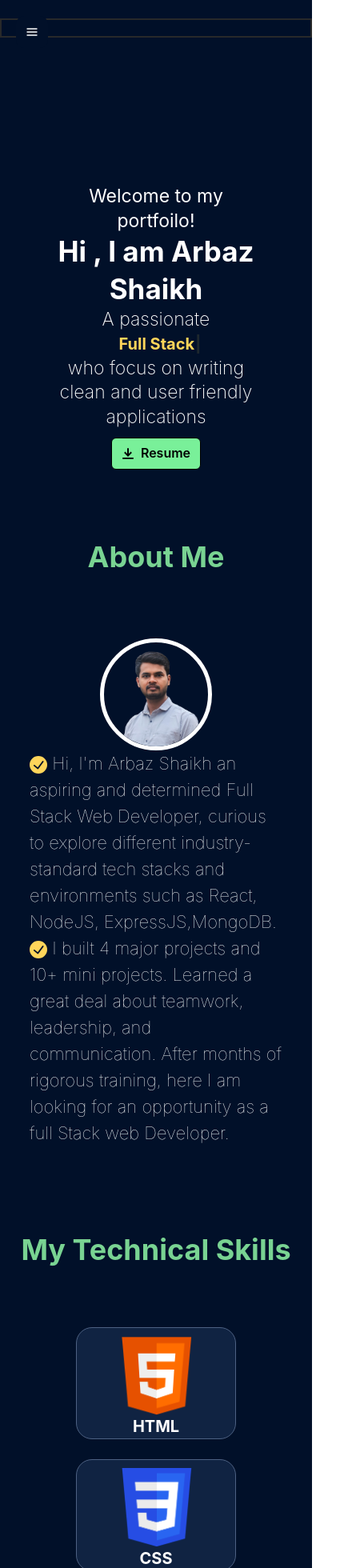
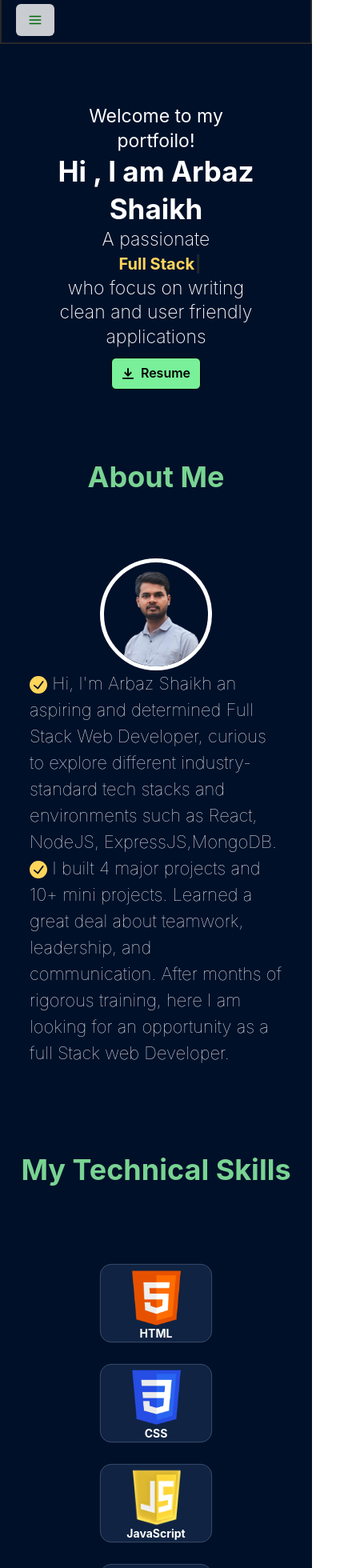
Before and after one commit to Arbaz221297/Arbaz221297.github.io, a React (Create React App) app: page / in a window 390 px wide. Shown: the top 1960 px of the page at 80% size, 450 px wide, since content can reach past the window. Built offline with nearby package versions, Linux system fonts and the light colour scheme; grey boxes are pictures that could not be loaded.

Commit message:
responsive

```diff
--- a/src/component/Homepage.jsx
+++ b/src/component/Homepage.jsx
@@ -32,7 +32,7 @@ const Homepage=()=>{
     <Box  id="home" padding="20px" bgColor="#011029">
 
 
-   <Box color="white" width="100%" marginTop="150px"> <Flex padding="20px">
+   <Box className="homecomp" color="white" width="100%" > <Flex padding="20px">
 
     <Box width="80%" margin="auto"  >
     <Heading fontSize='23px' fontWeight="400">Welcome to my portfoilo! </Heading>
--- a/src/component/github.js
+++ b/src/component/github.js
@@ -26,7 +26,7 @@ const Githubcal =()=>{
         blockRadius={10}
         margin="30px"
       //  className="github-calendar"
-        fontSize={20}
+        // fontSize={20}
         style={{margin :"auto",color:"gray", width:"100%"}}
       />
       </Box >
--- a/src/component/home.css
+++ b/src/component/home.css
@@ -1,6 +1,11 @@
+.homecomp{
+    margin-top: 150px;
+}
 
-
-@media (max-width: 700px) {
+@media (max-width: 420px) {
+    .homecomp{
+        margin-top: 50px;
+    }
     .codingimg{
         display: none;
     }
--- a/src/component/navbar.jsx
+++ b/src/component/navbar.jsx
@@ -43,10 +43,10 @@ const Navbar =({homeref,aboutRef,skillsRef,projectsref,contactRef})=>{
 
 
     return <>
-    <Box  id="nav-menu" padding="20px" bgColor="#011029">
+    <Box  id="nav-menu"  padding="20px" bgColor="#011029">
     <Center>
         <Spacer/>
-        <Box position="fixed"  className="bxn"  width ="100%" opacity="0.90"  bgColor="#011029"  paddingRight="30px" paddingTop="10px" paddingBottom="10px" marginTop="30px" border="2px solid #2d2d2b" >
+        <Box position="fixed" zIndex="2" height="70px"className="bxn"  width ="100%" opacity="0.90"  bgColor="#011029"  paddingRight="30px" paddingTop="10px" paddingBottom="10px" border="2px solid #2d2d2b" >
     <Flex className="flexbx" >
 
     <Box   >
@@ -54,7 +54,7 @@ const Navbar =({homeref,aboutRef,skillsRef,projectsref,contactRef})=>{
     </Box>
     <Spacer/>
 
-    <ButtonGroup className="btngrp" display={["none", "none", "none", "flex", "flex"]}  >
+    <ButtonGroup marginTop="10px" className="btngrp" display={["none", "none", "none", "flex", "flex"]}  >
       <Button size='lg' className="nav-link home"_hover={{bgColor:"#0e2d2a"}} colorScheme='whiteAlpha' color="#79d392" variant="ghost"  onClick={() => scrollToComponent(homeref)}>Home</Button>
      <Button size='lg' className="nav-link about" _hover={{bgColor:"#0e2d2a"}} colorScheme="teal" color="#79d392"  variant="ghost" onClick={() => scrollToComponent(aboutRef)} >About Me</Button>
      <Button size='lg'className="nav-link skills" _hover={{bgColor:"#0e2d2a"}} colorScheme="teal" color="#79d392" variant="ghost"  onClick={() => scrollToComponent(skillsRef)}>Skills</Button>
@@ -74,25 +74,39 @@ const Navbar =({homeref,aboutRef,skillsRef,projectsref,contactRef})=>{
 
 
 
-   <Box bgColor="#011029" position="fixed" borderRadius={"10px"}>
-        <IconButton
+   <Box  zIndex="2" opacity="0.99" bgColor="#011029" position="fixed" borderRadius={"10px"}>
+        <Flex>
+        <Box>
+          <IconButton
           float="left"
           variant="solid"
           colorScheme="white"
-          color="white"
+          color="green"
           border={"none"}
+        bgColor="white"
           {...buttonProps}
           display={["flex", "flex", "flex", "none", "none"]}
+          marginTop="-15px"
+          size="lg"
+          height="40px"
+          // width="50px"
+          opacity="0.8"
+
 
         >
-          <HamburgerIcon />
+          <HamburgerIcon zIndex="2" />
         </IconButton>
+
+
+        </Box>
+
+        </Flex>
         <VStack
           marginTop="40px"
           {...disclosureProps}
-          bg="brand_secondary"
+          // bg="brand_secondary"
           fontSize={"1.5rem"}
-          // w={"100px"}
+          // w={"300px"}
           padding="5px"
           textAlign={"center"}
           borderRadius="10px"
--- a/src/component/projects.css
+++ b/src/component/projects.css
@@ -14,6 +14,7 @@
     flex-wrap: wrap;
     gap: 100px 50px;
     padding: 90px 30px;
+    z-index: 1;
 }
 
 .container .project-card{
@@ -21,8 +22,8 @@
     display: flex;
     justify-content: center;
     align-items: flex-start;
-    width :450px;
-    height: 450px;
+    width :400px;
+    height: 540px;
     background: #fff;
     border-radius: 20px;
     box-shadow:  0 35px 80px rgba(0,0,0,0.15);
@@ -30,7 +31,7 @@
 }
 
 .container .project-card:hover{
-    height:400px;
+    height:450px;
 }
 
 .container .project-card .imgBx{
@@ -63,7 +64,7 @@
 .container .project-card .content{
     position:absolute;
     top:210px;
-    height: 200px;
+    height: 350px;
     overflow: hidden;
     padding: 0 50px;
     transition: 0.5s;
@@ -71,12 +72,16 @@
 
 .container .project-card:hover .content{
     top:80px;
-    height:300px;
+    height:350px;
 
 }
 
 
 
 @media screen and (max-width: 480px) {
+    .container {
+        margin-top: -150px;
+       scale: 0.8;
+    }
 
   }
--- a/src/component/projects.jsx
+++ b/src/component/projects.jsx
@@ -11,9 +11,9 @@ const Projects =()=>{
     <Box id="projects"  bgColor="#011029" >
     <br />
 
-     <Heading size='2xl' marginTop="60px" color="#79d392">Projects</Heading>
+     <Heading size='2xl' marginTop="60px" marginBottom="50px" color="#79d392">Projects</Heading>
      <Flex flexWrap="wrap" className="body1">
-   <Box className="container" >
+   <Box  className="container" >
       <Box className="project-card">
         <Box className="imgBx">
         <Image src={expressClone}/>
--- a/src/component/skills.css
+++ b/src/component/skills.css
@@ -2,20 +2,23 @@
 
     padding:15px;
      gap:5px;
-     width:90%
+     width:70%
+
+}
+.skills-card{
+    margin-bottom: 20px
 
 }
 
 
 @media screen and (max-width: 480px) {
     .skills-card{
-        /* scale: 0.7; */
-        gap:10px;
+        scale: 0.7;
+        gap:-10px;
     }
-    .flexBox1{
-        /* padding: 1px; */
 
-        width:100%
+    .skills-card{
+        margin-bottom: -20px
 
     }
 
--- a/src/component/skills.jsx
+++ b/src/component/skills.jsx
@@ -48,7 +48,7 @@ const Skills =()=>{
     <br />
     <Heading size='2xl' marginTop="60px" color="#79d392">My Technical Skills</Heading>
    <Center>
-      <Box marginTop="60px" width="90%" alignSelf="center" >
+      <Box marginTop="60px" width="90%"  >
         <Center>
     <Flex className="flexBox1" justify="space-around"  flexWrap="wrap" borderTopLeftRadius="50"  borderBottomRightRadius="50" >
 
@@ -56,7 +56,7 @@ const Skills =()=>{
     {store.map((ele)=>(
 
 
-<Box  className="skills-card" border="1px solid #4d6182" w='200px' h="140" _hover={{ marginTop:"-10px",boxShadow:" rgba(255, 255, 255, 0.09) 0px 30px 20px, rgba(255, 255, 255, 0.09) 0px -12px 20px, rgba(255, 255, 255, 0.09) 0px 4px 6px, rgba(0, 0, 0, 0.17) 0px 12px 13px, rgba(255, 255, 255, 0.09) 0px -3px 5px;" , transition:"0.05s" ,bgColor:"#1d2d47", scale:0.55}}  bgColor="#102342"  borderRadius="20" marginBottom="20px" >
+<Box  className="skills-card" border="1px solid #4d6182" w='200px' h="140" _hover={{ marginTop:"-10px",boxShadow:" rgba(255, 255, 255, 0.09) 0px 30px 20px, rgba(255, 255, 255, 0.09) 0px -12px 20px, rgba(255, 255, 255, 0.09) 0px 4px 6px, rgba(0, 0, 0, 0.17) 0px 12px 13px, rgba(255, 255, 255, 0.09) 0px -3px 5px;" , transition:"0.05s" ,bgColor:"#1d2d47", scale:0.55}}  bgColor="#102342"  borderRadius="20"  >
 
     <Box h="110" padding="10px" justify="center"><Image  className="skills-card-img" width="50%" margin ="auto" src={ele.img}/></Box>
 
```
